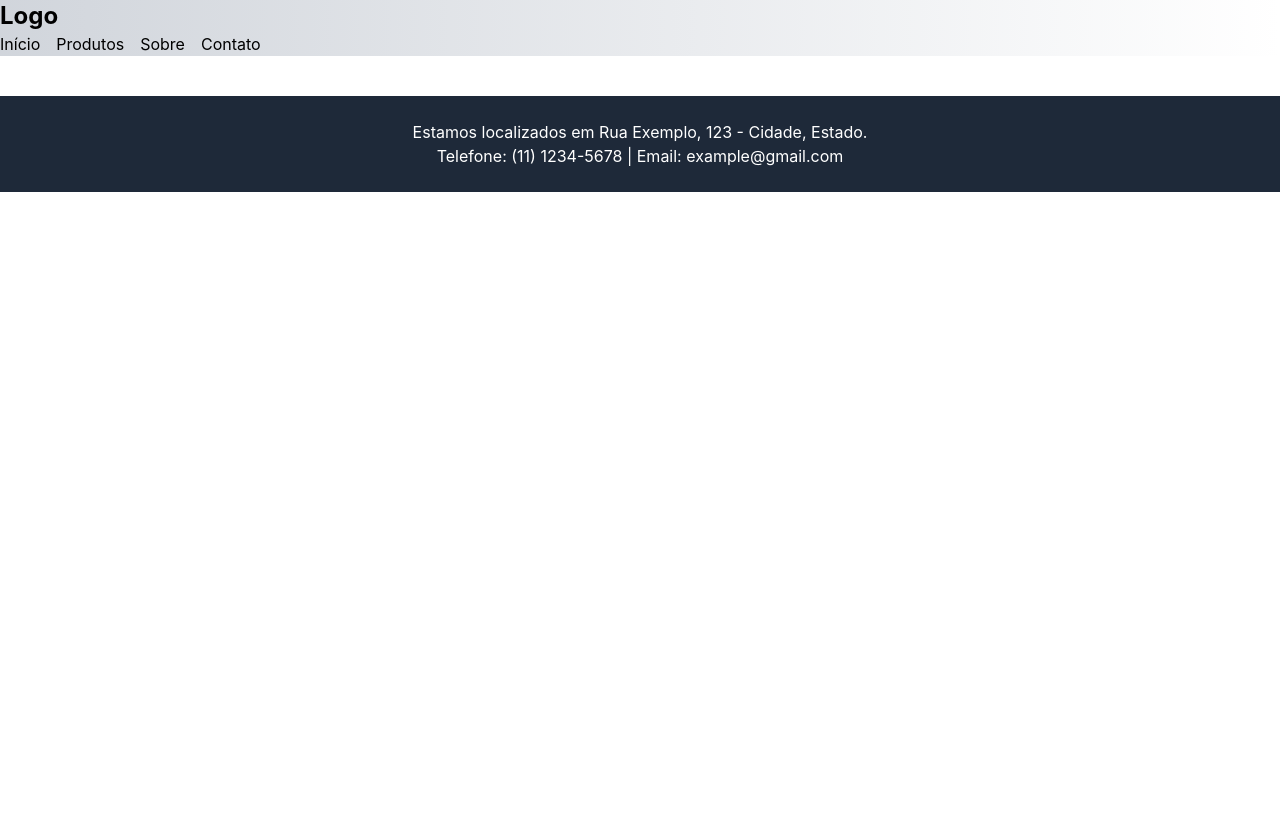
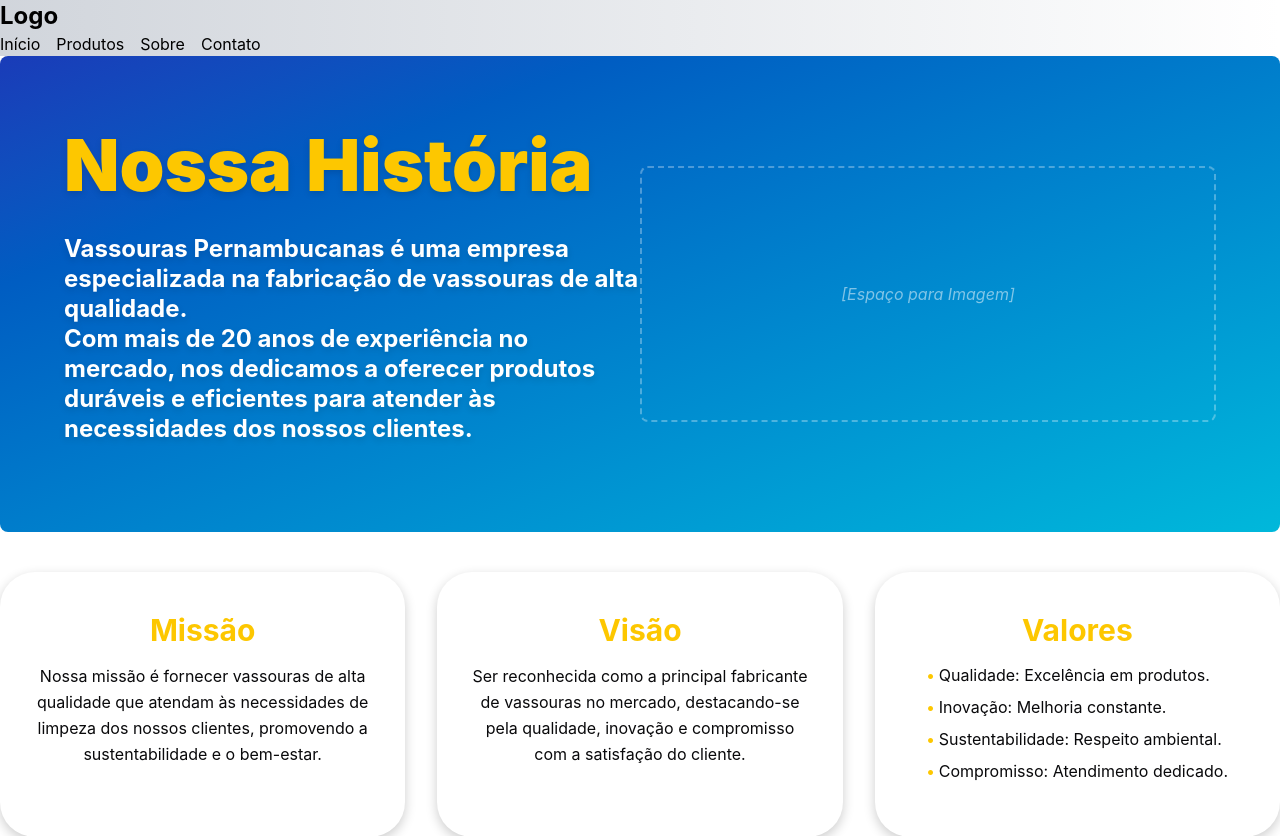
Before and after one commit to VictorbSilva/vass-pern-front, a React (Vite) app in the folder front-vassouras/: page /sobre in a window 1280 px wide. Shown: the top 836 px of the page. Before the commit the page ends 800 px from the top, so only its background shows below. Built offline with nearby package versions, Linux system fonts and the light colour scheme.

Commit message:
feat: Adiciona página Sobre c estilo temporário

```diff
--- a/front-vassouras/src/App.jsx
+++ b/front-vassouras/src/App.jsx
@@ -5,6 +5,7 @@ import Footer from './components/Footer.jsx';
 import { BrowserRouter, Routes, Route } from 'react-router-dom';
 import Catalogo from './components/Catalogo.jsx';
 import Home from './components/Home.jsx';
+import Sobre from './components/Sobre.jsx';
 
 function App() {
   return (
@@ -14,6 +15,7 @@ function App() {
         <Route path='/' element={<Home />} />
         <Route path='/produtos' element={<Catalogo />} />
         <Route path='/produto/:id' element={<ProdutoDetalhe />} />
+        <Route path='/sobre/' element={<Sobre />} />
       </Routes>
       <Footer />
     </BrowserRouter>
--- /dev/null
+++ b/front-vassouras/src/components/Sobre.jsx
@@ -0,0 +1,70 @@
+function Sobre() {
+  return (
+    <>
+      <div className='HistoryContainer flex flex-col md:flex-row items-center justify-between p-8 md:p-16 bg-gradient-to-br from-blue-800 to-cyan-500 rounded-lg text-white'>
+        <div className='flex flex-col md:w-1/2 text-center md:text-left'>
+          <h1 className='text-5xl md:text-7xl font-black text-yellow-400 mb-6 drop-shadow-md leading-tight'>
+            Nossa História
+          </h1>
+          <p className='text-xl md:text-2xl font-bold text-white mb-6 drop-shadow-md leading-tight'>
+            Vassouras Pernambucanas é uma empresa especializada na fabricação de
+            vassouras de alta qualidade. <br className='hidden md:block' />
+            Com mais de 20 anos de experiência no mercado, nos dedicamos a
+            oferecer produtos duráveis e eficientes para atender às necessidades
+            dos nossos clientes.
+          </p>
+        </div>
+
+        <div className='hidden md:flex md:w-1/2 justify-center items-center'>
+          <div className='w-full h-64 border-2 border-dashed border-white/30 rounded-lg flex items-center justify-center italic text-white/50'>
+            [Espaço para Imagem]
+          </div>
+        </div>
+      </div>
+
+      <div className='CardsContainer grid grid-cols-1 md:grid-cols-3 gap-8 mt-10'>
+        <div className='relative bg-color-neutral-300 rounded-[35px] pt-[40px] px-[30px] pb-[30px] text-center text-white flex flex-col items-center gap-[15px] shadow-[0_4px_12px_rgba(0,0,0,0.2)] transition-transform duration-300 hover:scale-105'>
+          <h2 className='text-3xl font-bold text-yellow-400'>Missão</h2>
+          <p className='text-zinc-950 leading-relaxed'>
+            Nossa missão é fornecer vassouras de alta qualidade que atendam às
+            necessidades de limpeza dos nossos clientes, promovendo a
+            sustentabilidade e o bem-estar.
+          </p>
+        </div>
+
+        <div className='relative bg-color-neutral-300   rounded-[35px] pt-[40px] px-[30px] pb-[70px] text-center text-white flex flex-col items-center gap-[15px] shadow-[0_4px_12px_rgba(0,0,0,0.2)] transition-transform duration-300 hover:scale-105'>
+          <h2 className='text-3xl font-bold text-yellow-400'>Visão</h2>
+          <p className='text-zinc-950 leading-relaxed'>
+            Ser reconhecida como a principal fabricante de vassouras no mercado,
+            destacando-se pela qualidade, inovação e compromisso com a
+            satisfação do cliente.
+          </p>
+        </div>
+
+        <div className='relative bg-color-neutral-300 rounded-[35px] pt-[40px] px-[30px] pb-[30px] text-center text-white flex flex-col items-center gap-[15px] shadow-[0_4px_12px_rgba(0,0,0,0.2)] transition-transform duration-300 hover:scale-105'>
+          <h2 className='text-3xl font-bold text-yellow-400'>Valores</h2>
+          <ul className='text-left text-zinc-950 space-y-2'>
+            <li>
+              <span className='font-bold text-yellow-400'>•</span> Qualidade:
+              Excelência em produtos.
+            </li>
+            <li>
+              <span className='font-bold text-yellow-400'>•</span> Inovação:
+              Melhoria constante.
+            </li>
+            <li>
+              <span className='font-bold text-yellow-400'>•</span>{' '}
+              Sustentabilidade: Respeito ambiental.
+            </li>
+            <li>
+              <span className='font-bold text-yellow-400'>•</span> Compromisso:
+              Atendimento dedicado.
+            </li>
+          </ul>
+        </div>
+      </div>
+    </>
+  );
+}
+
+export default Sobre;
```
